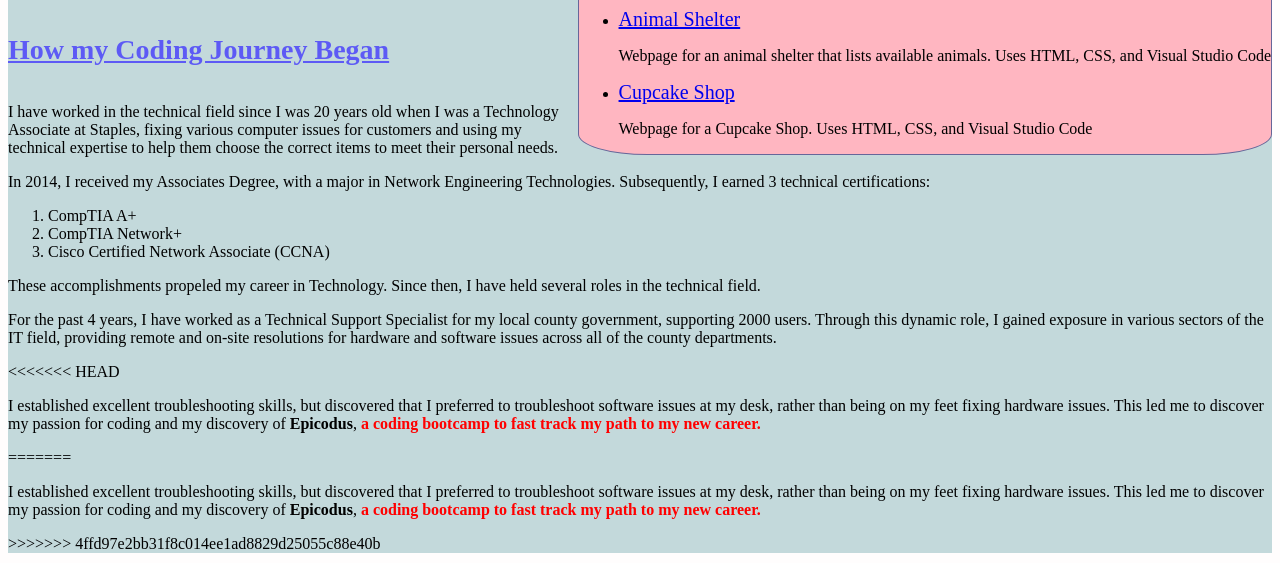
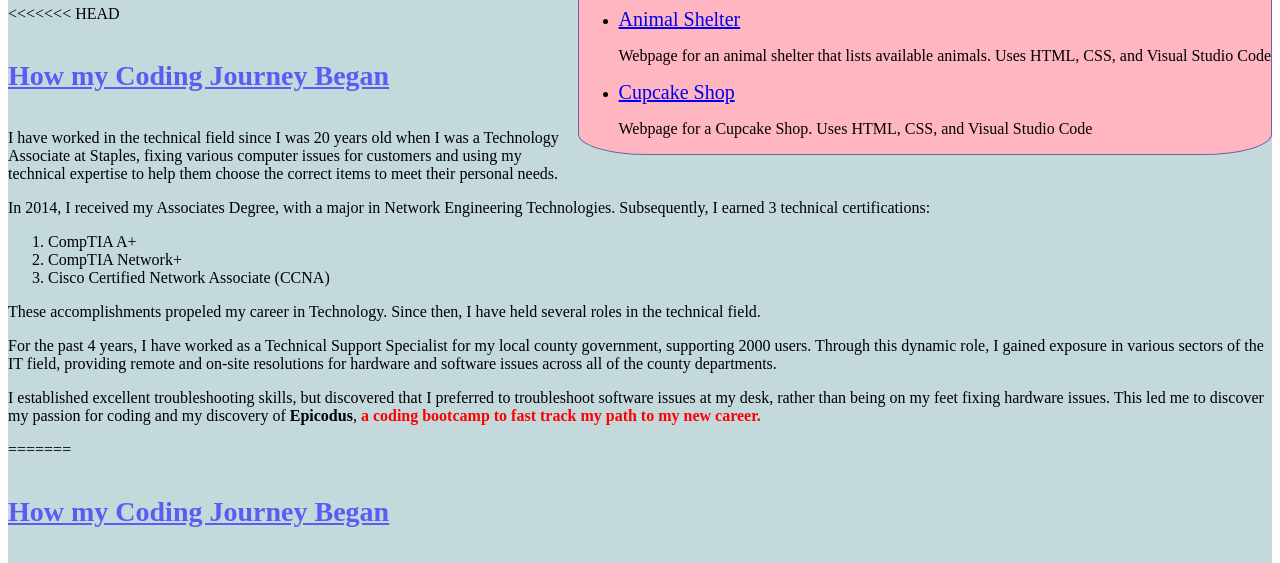
Before and after one commit to marnionrails/portfolio, a plain HTML site: page index.html in a window 1280 px wide. Shown: the part 747-1310 px from the top of the page. Drawn offline with Linux system fonts and the light colour scheme.

Commit message:
duplicate main

```diff
--- a/index.html
+++ b/index.html
@@ -1,9 +1,9 @@
 <!DOCTYPE html>
 <html lang="en-US">
 <head>
-<link href="css/styles.css" rel="stylesheet" type="text/css">
-<meta charset="UTF-8">
-<meta name="viewport" content="width=device-width, initial-scale=1.0">
+  <link href="css/styles.css" rel="stylesheet" type="text/css">
+  <meta charset="UTF-8">
+  <meta name="viewport" content="width=device-width, initial-scale=1.0">
 <title>Marni's Portfolio</title>
 </head>
 <body>
@@ -32,6 +32,21 @@
     <div class="about">
       <h2 id="header1">About Me</h2>
       <hr>
+<<<<<<< HEAD
+      <div class="began">
+        <h4><u>How my Coding Journey Began</u></h4>
+        <p>I have worked in the technical field since I was 20 years old when I was a Technology Associate at Staples, fixing various computer issues for customers and using my technical expertise to help them choose the correct items to meet their personal needs. </p>
+        <p>In 2014, I received my Associates Degree, with a major in Network Engineering Technologies. Subsequently, I earned 3 technical certifications:
+          <ol>
+            <li>CompTIA A+</li>
+            <li>CompTIA Network+</li>
+            <li>Cisco Certified Network Associate (CCNA)</li>
+          </ol>
+        These accomplishments propeled my career in Technology. Since then, I have held several roles in the technical field.</p>
+        <p>For the past 4 years, I have worked as a Technical Support Specialist for my local county government, supporting 2000 users. Through this dynamic role, I gained exposure in various sectors of the IT field, providing remote and on-site resolutions for hardware and software issues across all of the county departments.</p>
+        <p>I established excellent troubleshooting skills, but discovered that I preferred to troubleshoot software issues at my desk, rather than being on my feet fixing hardware issues. This led me to discover my passion for coding and my discovery of <strong>Epicodus</strong>, <span>a coding bootcamp to fast track my path to my new career.</span></p>
+      </div>
+=======
     <div class="began">
       <h4><u>How my Coding Journey Began</u></h4>
       <p>I have worked in the technical field since I was 20 years old when I was a Technology Associate at Staples, fixing various computer issues for customers and using my technical expertise to help them choose the correct items to meet their personal needs. </p>
@@ -43,13 +58,9 @@
         </ol>
       These accomplishments propeled my career in Technology. Since then, I have held several roles in the technical field.</p>
       <p>For the past 4 years, I have worked as a Technical Support Specialist for my local county government, supporting 2000 users. Through this dynamic role, I gained exposure in various sectors of the IT field, providing remote and on-site resolutions for hardware and software issues across all of the county departments.</p>
-<<<<<<< HEAD
       <p>I established excellent troubleshooting skills, but discovered that I preferred to troubleshoot software issues at my desk, rather than being on my feet fixing hardware issues. This led me to discover my passion for coding and my discovery of <strong>Epicodus</strong>, <span> a coding bootcamp to fast track my path to my new career. </span></p>
-=======
       <p>I established excellent troubleshooting skills, but discovered that I preferred to troubleshoot software issues at my desk, rather than being on my feet fixing hardware issues. This led me to discover my passion for coding and my discovery of <strong>Epicodus</strong>, <span>a coding bootcamp to fast track my path to my new career.</span></p>
->>>>>>> 4ffd97e2bb31f8c014ee1ad8829d25055c88e40b
     </div>
-  </div>
 
     <div class="epicodus">
       <h4><u>Epicodus</u></h4>
@@ -65,7 +76,6 @@
           <li>React</li>
           <li>Markdown</li>
         </ul>
-
       </p>
     </div>
 
@@ -78,7 +88,6 @@
         <li>Traveling and exploring new places</li>
       </ul>
     </div>
-
   </div>
 
 </body>
```
